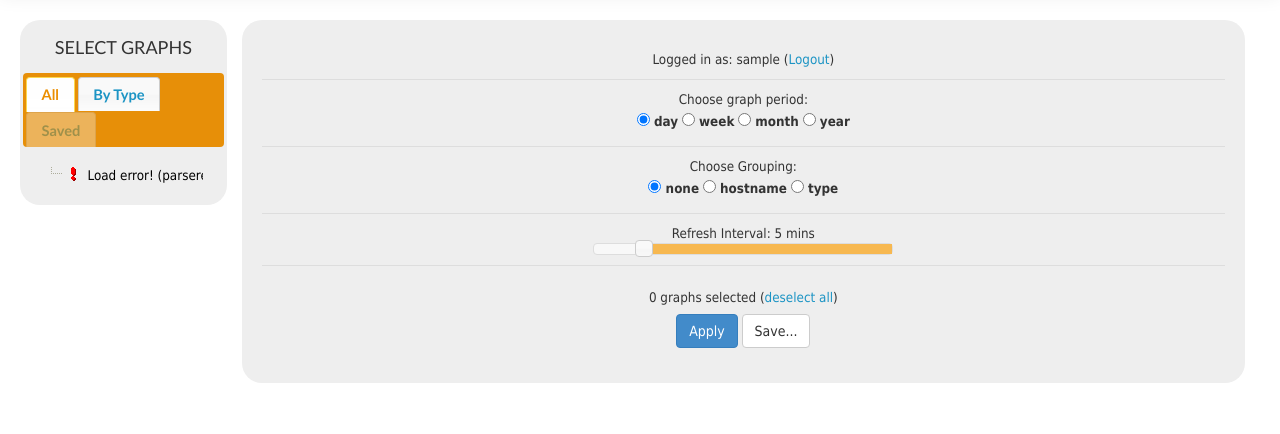
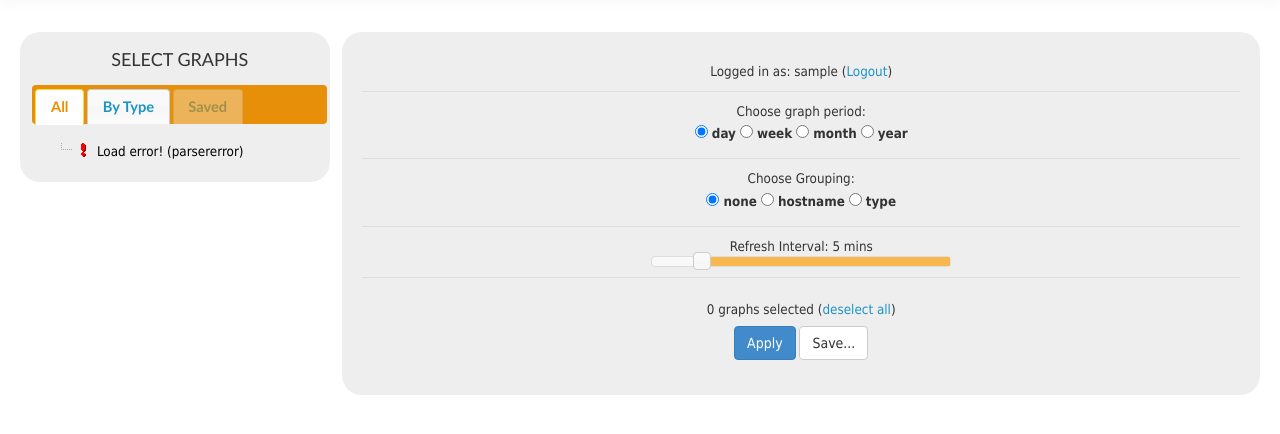
Before and after one commit to grnet/mupy, a Django app: page / in a window 1280 px wide. Shown: the part 65-499 px from the top of the page. Run offline with Django 3.2, Linux system fonts and the light colour scheme; the visitor is signed in with stand-in values (Sample User, id 1); data that the repository does not hold is empty; parts of the project's set-up code (start-up, migrations or seed data) failed here and were passed over; some libraries are stand-ins or nearby versions.

Commit message:
fix view for narrower screens

```diff
--- a/mupy/static/css/style.css
+++ b/mupy/static/css/style.css
@@ -25,18 +25,13 @@
 	overflow: auto;
 }*/
 
-#tabs{
-	/*display: block;
-	float:left;
-	width: 252px;*/
-	/*padding-left: 5px;
-	margin-left: 2px;*/
+#tabs {
+	margin-top: 1%;
 	background: none;
 	border: none;
-	/*position: fixed;
-	top: 85px;*/
 	border-radius: 20px;
 	background: #eeeeee;
+	padding-left: 1%;
 }
 
 #tabs h4 {
@@ -61,17 +56,14 @@
 }
 
 #graphs_holder{
-	/*float: left;
-	width: 88%;*/
-	/*float: left;*/
 	height: 100%;
 	text-align: center;
-	/*width: 1600px;*/
-	display: table;
 	margin: auto;
-	/*min-width: 800px;*/
 	-moz-box-sizing: border-box;
     box-sizing: border-box;
+    padding: 0;
+	margin-top: 1%;
+	padding-left: 1%;
 }
 
 .graph_li{
--- a/mupy/templates/main.html
+++ b/mupy/templates/main.html
@@ -294,7 +294,7 @@
 {% block content %}
 			<div id="results_wrapper">
 
-				<div id="tabs" class="col-xs-2" >
+				<div id="tabs" class="col-md-3" >
 						<h4>SELECT GRAPHS</h4>
 						<ul>
 							<li><a href="#tree_menu_0">All</a></li>
@@ -304,7 +304,7 @@
 						<div id="tree_menu_0"></div>
 						<div id="tree_menu_1"></div>
 				</div>
-				<div id='graphs_holder' class="{% if not new_window %} col-xs-10 {% else %} col-xs-12{% endif %}">
+				<div id='graphs_holder' class="{% if not new_window %} col-md-9 {% else %} col-xs-12{% endif %}">
 					<div id="graph_results_menu">
 						<div id='user_details' class='options_menu' style="height: 20px;">Logged in as: {{user}} (<a href="{% url logout %}" id="logout">Logout</a>)</div>
 						<div id='selected_list' class='options_menu'>Choose graph period:<br>
```
